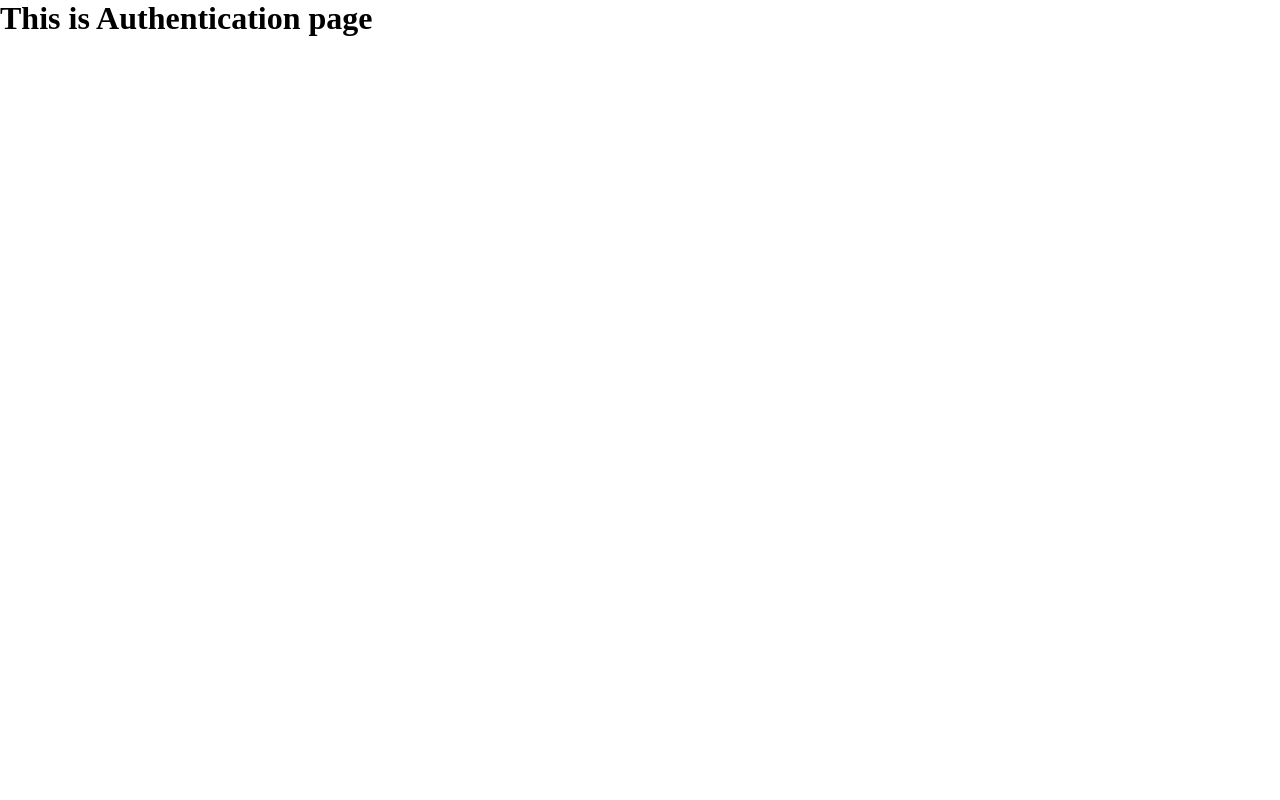
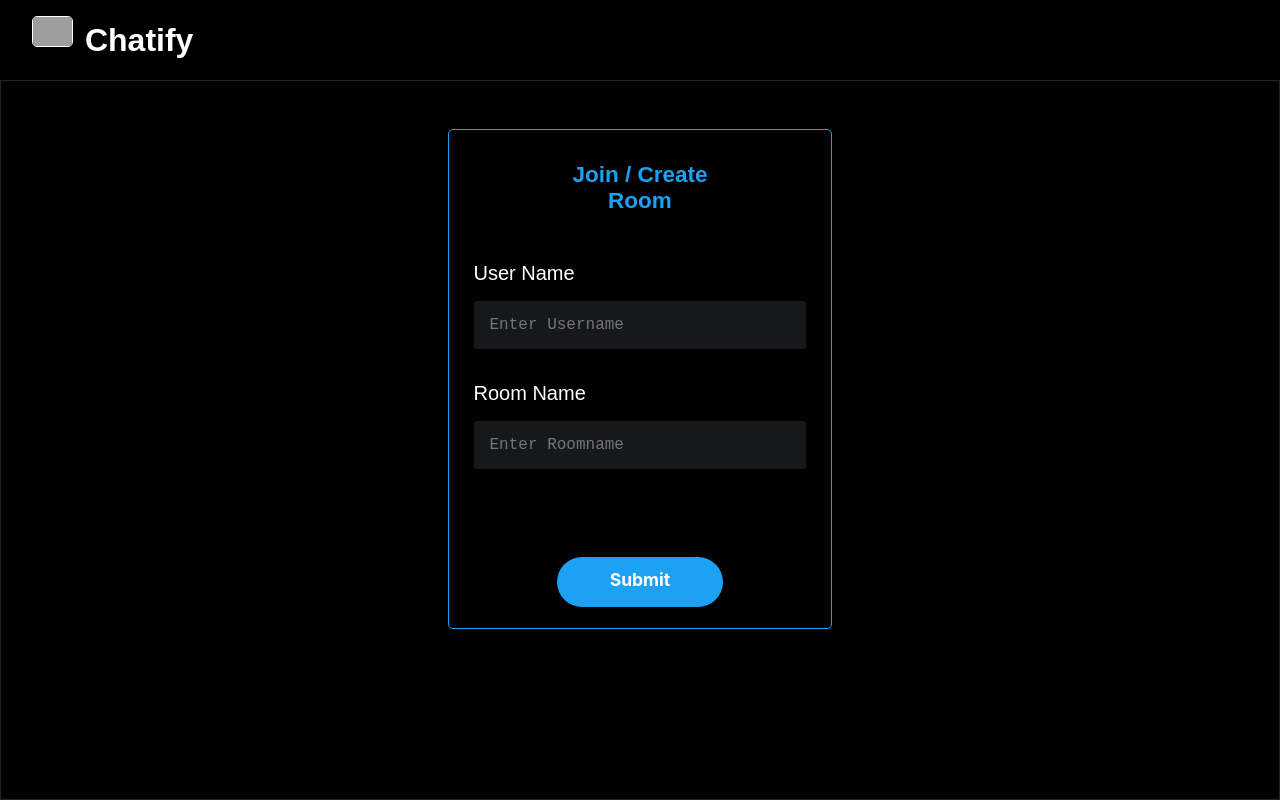
Before and after one commit to amangupta37/Communication-App, a website: page public/index.html in a window 1280 px wide. Drawn offline with Linux system fonts and the light colour scheme; grey boxes are pictures that could not be loaded.

Commit message:
added style for index.html

```diff
--- a/public/css/style.css
+++ b/public/css/style.css
@@ -13,7 +13,120 @@ body::-webkit-scrollbar {
   display: grid;
   grid-template-rows: 80px;
 }
+/* -------------style index.html------------------- */
 
+.user-login {
+  width: 100%;
+  height: 90vh;
+  background: #000;
+  border: 1px solid #202327;
+}
+.login-box {
+  width: 30%;
+  height: 500px;
+  margin: 0 auto;
+  margin-top: 3rem;
+  border: 1px solid #202327;
+  border: 1px solid rgb(29, 161, 242);
+  border-radius: 5px;
+}
+.join-chat {
+  width: 50%;
+  margin: 0 auto;
+  margin-top: 2rem;
+  color: rgb(29, 161, 242);
+  text-align: center;
+  font-family: D-DIN-Bold, Arial, Verdana, sans-serif;
+  font-size: 15px;
+  font-weight: 400;
+}
+.users-input-form {
+  width: 90%;
+  height: 400px;
+  margin: 0 auto;
+  margin-top: 2rem;
+  border-radius: 5px;
+  /* border: 1px solid #202327; */
+  /* background: white; */
+}
+#form-box-new {
+  height: 400px;
+  /* background: green; */
+}
+.login-cont-new {
+  width: 97%;
+  margin: 0 auto;
+  /* background: red; */
+  display: grid;
+  grid-template-rows: 120px 150px 100px;
+}
+
+.username {
+  /* background: yellow; */
+  display: flex;
+  flex-direction: column;
+  gap: 1rem;
+  padding-top: 1rem;
+}
+.style-box-f {
+  font-family: D-DIN-Medium, Arial, Verdana, sans-serif;
+  font-size: 20px;
+  color: #fff;
+}
+.style-input-f {
+  width: 100%;
+  height: 3rem;
+  border-radius: 0.2rem;
+  border: none;
+  outline: none;
+  padding-left: 1rem;
+  padding-right: 1rem;
+  background: #16181b;
+  color: #fff;
+  font-family: monospace;
+  font-size: 1rem;
+}
+.room-name-new {
+  /* background: brown; */
+  display: flex;
+  flex-direction: column;
+  gap: 1rem;
+  padding-top: 1rem;
+}
+.submit-btn {
+  /* background: blue; */
+  display: grid;
+  place-items: center;
+}
+
+#target-new-btn {
+  width: 50%;
+  background: #000;
+  border: none;
+  outline: none;
+}
+.style-btn-new {
+  width: 100%;
+  height: 50px;
+  background: rgb(29, 161, 242);
+  border-radius: 3rem;
+  font-family: -apple-system, BlinkMacSystemFont, "Segoe UI", Roboto, Helvetica,
+    Arial, sans-serif;
+  font-size: 15px;
+  font-weight: 700;
+  line-height: 20px;
+  color: rgb(255, 255, 255);
+  text-align: center;
+  padding-top: 0.8rem;
+  cursor: pointer;
+  margin-top: 2rem;
+}
+
+.style-btn-new:hover {
+  font-size: 14px;
+}
+
+/*-------------------style chat.html-----------------*/
 .app-section {
   width: 80%;
   margin-left: 2rem;
--- a/public/index.html
+++ b/public/index.html
@@ -10,7 +10,51 @@
 </head>
 <body>
 
-<h1>This is Authentication page</h1>
+    <div class="auth-page">
+        <div class="header">
+            <div class="app-section">
+                <div class="logo-img">
+                    <img id="logo" src="https://img.icons8.com/color/48/000000/chat--v3.png"/>
+                </div>
+                <div class="app-name">
+                    <h1>Chatify</h1>
+                </div>
+            </div>
+        </div>
+        <div class="user-login">
+             <div class="login-box">
+                <div class="join-chat">
+                    <h2>Join / Create Room</h2>
+                </div>
+                <div class="users-input-form">
+                    <form id="form-box-new" action="/chat.html">
+                        <div class="login-cont-new">
+                            <div class="username">
+                                <label class="style-box-f">User Name</label>
+                                <input class="style-input-f" type="text" name="username" placeholder="Enter Username" autocomplete="off" required/>
+                            </div>
+
+                            <div class="room-name-new">
+                                <label class="style-box-f">Room Name</label>
+                                <input class="style-input-f" type="text" name="username" placeholder="Enter Roomname" autocomplete="off" required />
+                            </div>
+
+                             <div class="submit-btn">
+                                <button id="target-new-btn">
+                                    <div class="style-btn-new">
+                                       <h3> Submit</h3>
+                                    </div>
+                                </button>
+                             </div>
+                        </div>
+                    </form>
+                </div>
+             </div>
+        </div>
+    </div>
+
+
+
 
 </body>
 </html>
```
